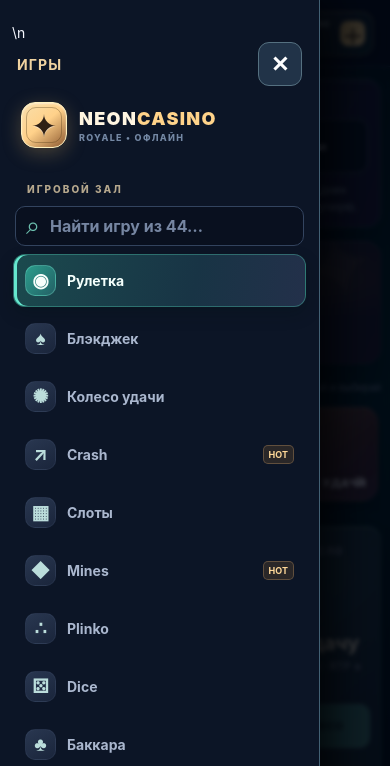
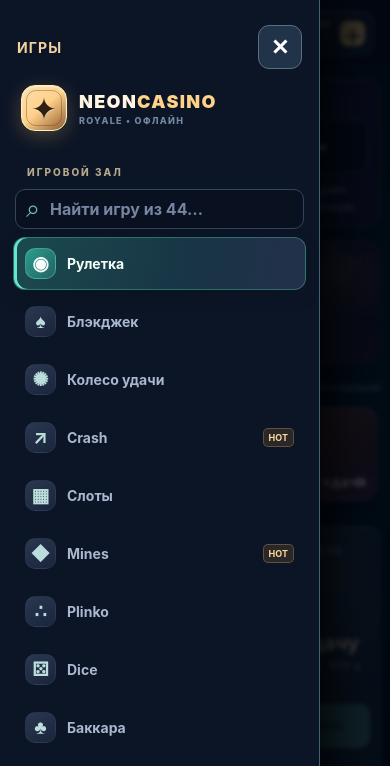
Before and after one commit to Caprifan2078/NEON-CASINO-ANDROID-, a website: page app/src/main/assets/web/index.html in a window 390 px wide. Both pictures are taken after a click on the button "Открыть игровое меню". Shown: the top 766 px of the page. Drawn offline with Linux system fonts and the light colour scheme.

Commit message:
Fix escaped newline in mobile drawer markup before QA release

```diff
--- a/app/src/main/assets/web/index.html
+++ b/app/src/main/assets/web/index.html
@@ -15,7 +15,8 @@
 </head>
 <body>
 <div class="shell">
-  <aside class="sidebar" aria-label="Игровые режимы">\n    <div class="drawer-toolbar"><strong>ИГРЫ</strong><button id="closeSidebar" class="sidebar-close" type="button" aria-label="Закрыть игровое меню">✕</button></div>
+  <aside class="sidebar" aria-label="Игровые режимы">
+    <div class="drawer-toolbar"><strong>ИГРЫ</strong><button id="closeSidebar" class="sidebar-close" type="button" aria-label="Закрыть игровое меню">✕</button></div>
     <div class="brand"><div class="brand-icon">✦</div><div><strong>NEON<span>CASINO</span></strong><small>ROYALE • ОФЛАЙН</small></div></div>
     <div class="nav-caption">ИГРОВОЙ ЗАЛ</div>
         <div class="sidebar-search-wrap"><input class="sidebar-search" id="gameSearch" type="search" aria-label="Поиск игровых режимов" autocomplete="off" placeholder="Найти игру из 44…"></div>
```
Also changed, not shown: web/index.html (+2 -1 lines).
